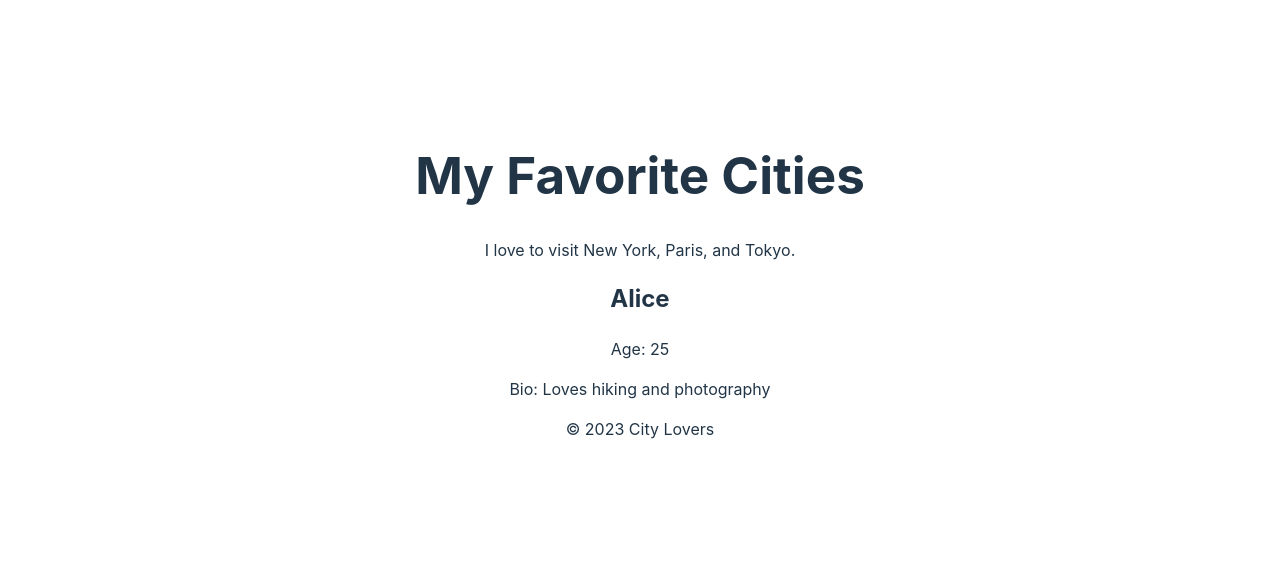
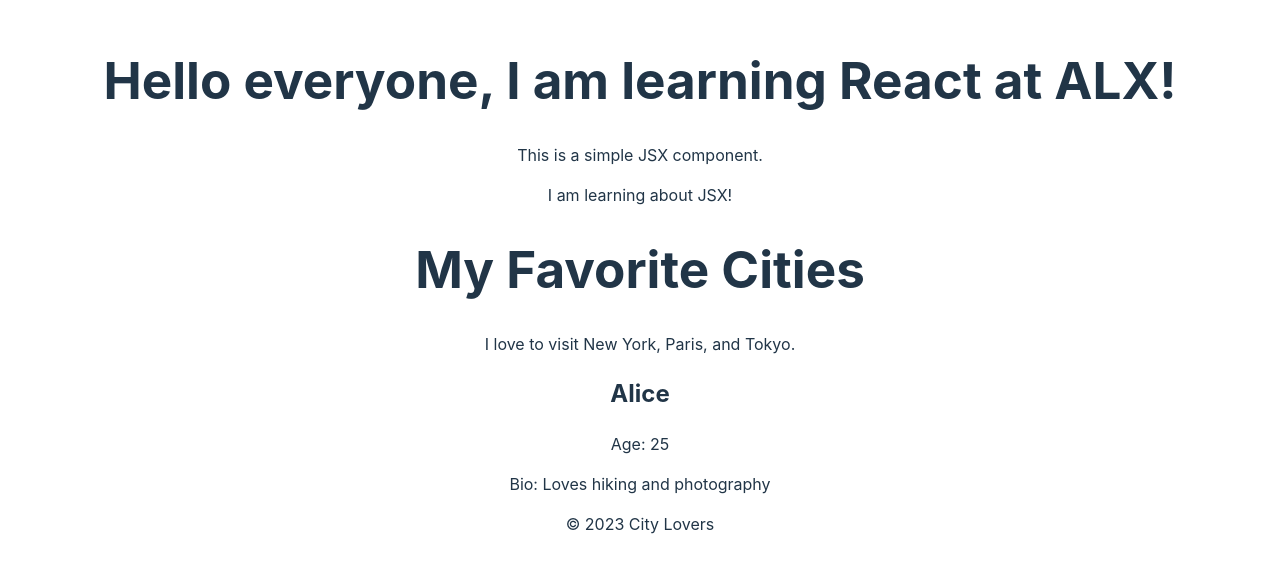
Before and after one commit to Hashim-baya/alx-fe-reactjs, a React (Vite) app in the folder alx-react-app/: page / in a window 1280 px wide. Shown: the part 115-688 px from the top of the page. Built offline with nearby package versions, Linux system fonts and the light colour scheme.

Commit message:
Implemented welcome Message in app.jsx

```diff
--- a/alx-react-app/src/App.jsx
+++ b/alx-react-app/src/App.jsx
@@ -11,6 +11,7 @@ import UserProfile from './components/UserProfile'
 function App() {
   return (
     <>
+      <WelcomeMessage />
       <Header />
       <MainContent />
       <UserProfile name="Alice" age="25" bio="Loves hiking and photography" />
```
